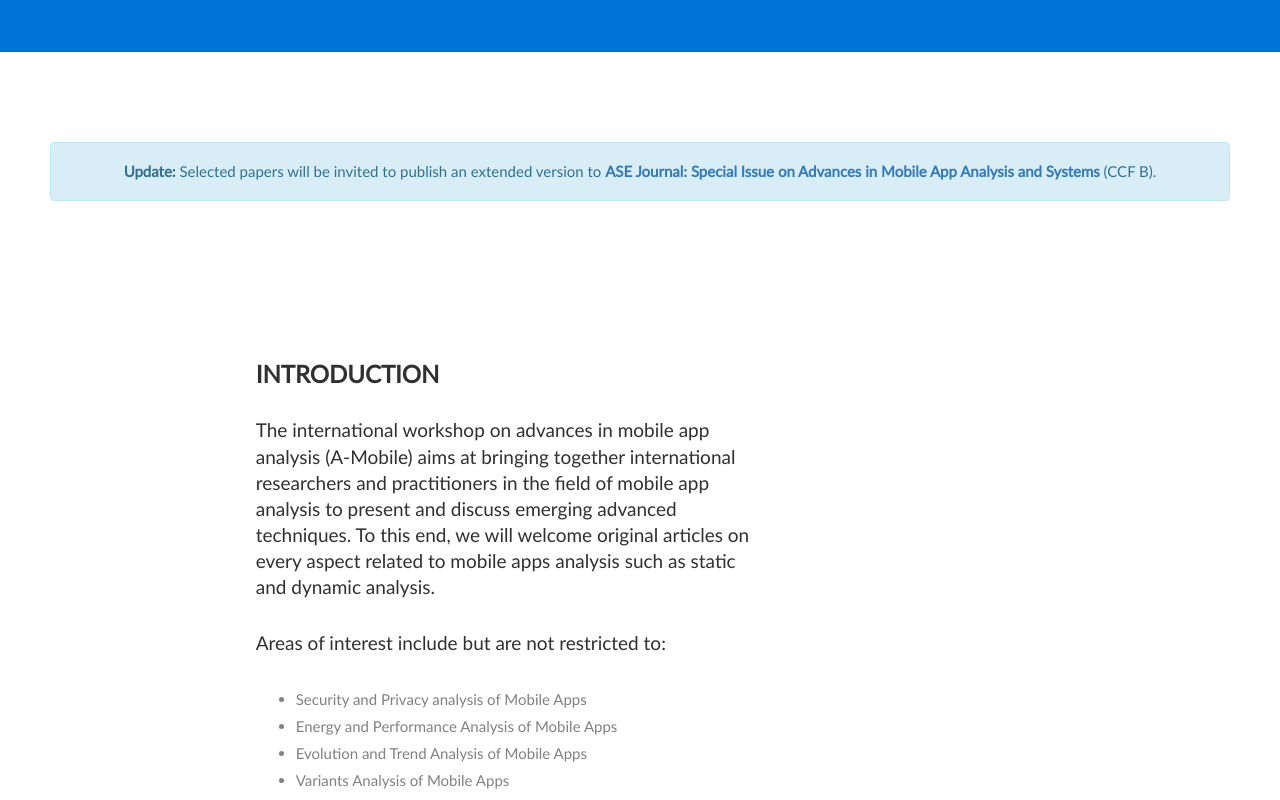
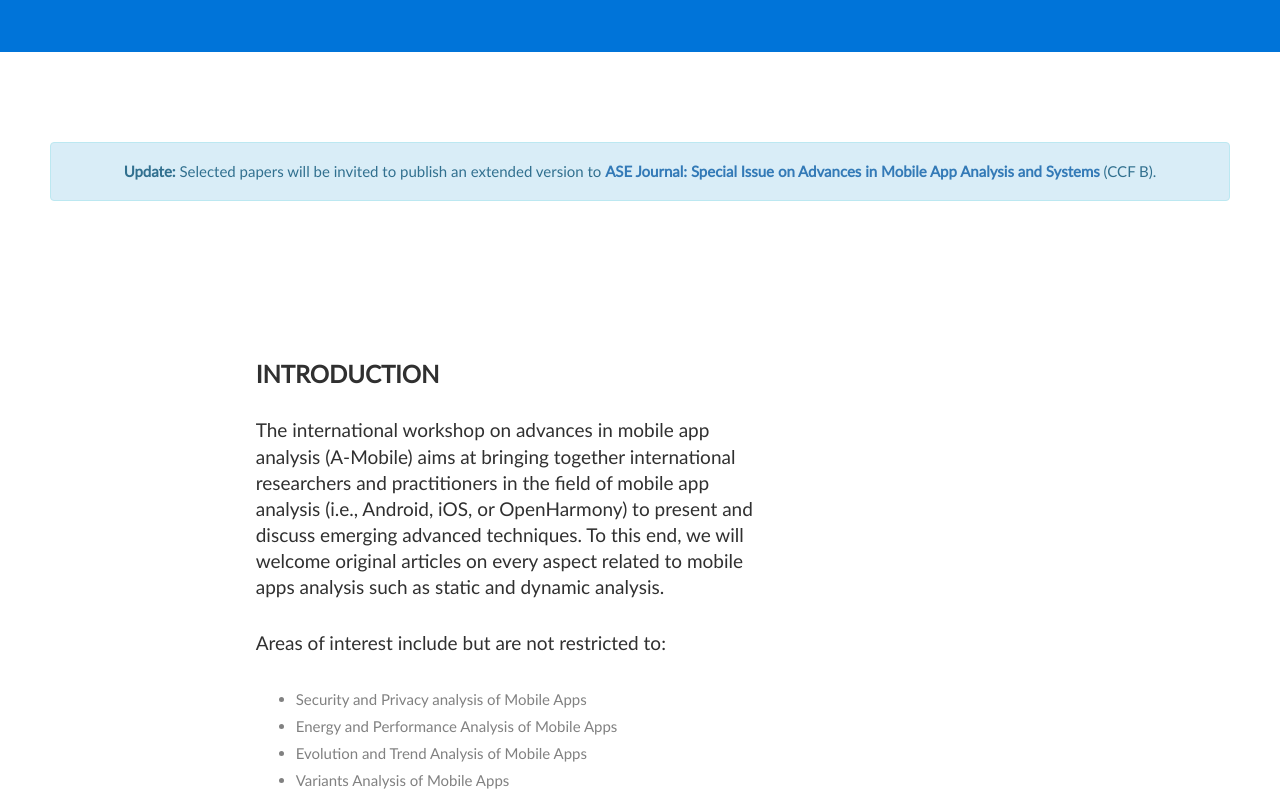
Before and after one commit to A-Mobile/A-Mobile.github.io, a plain HTML site: page index.html in a window 1280 px wide. Shown: the part 367-1167 px from the top of the page. Drawn offline with nearby package versions, Linux system fonts and the light colour scheme; a web font is replaced by a local one.

Commit message:
Update index.html

```diff
--- a/index.html
+++ b/index.html
@@ -82,7 +82,7 @@
         <div class="col-sm-8">
             <h2>Introduction</h2>
             <h4>The international workshop on advances in mobile app analysis (A-Mobile) aims at bringing together
-                international researchers and practitioners in the field of mobile app analysis to present and discuss
+                international researchers and practitioners in the field of mobile app analysis (i.e., Android, iOS, or OpenHarmony) to present and discuss
                 emerging advanced techniques. To this end, we will welcome original articles on every aspect related to
                 mobile apps analysis such as static and dynamic analysis.</h4>
 
```
